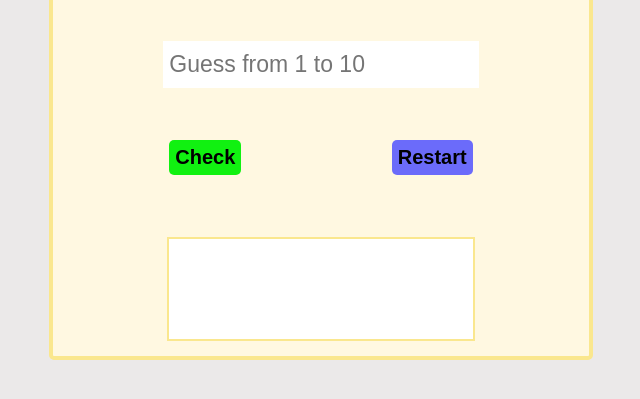
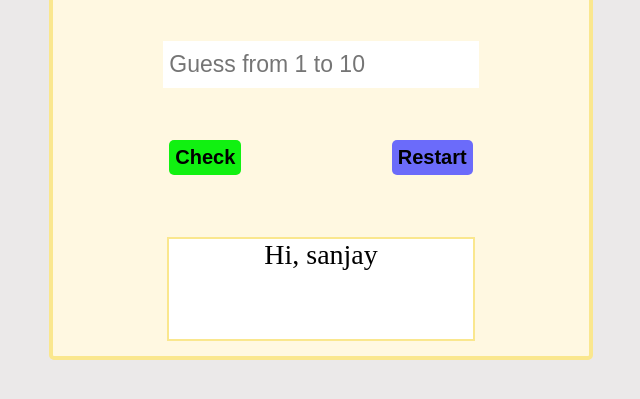
Before and after one commit to sanskarbhusal/Number_Guessing_Game, a plain HTML site: page index.html in a window 1280 px wide. Shown: the part 317-716 px from the top of the page, without its empty margins (319-959 px from the left). Drawn offline with Linux system fonts and the light colour scheme.

```diff
--- a/index.html
+++ b/index.html
@@ -124,7 +124,7 @@
             <button id="check-btn">Check</button>
             <button id="restart-btn">Restart</button>
         </div>
-        <div id="result-div" class="inner-container"></div>
+        <div id="result-div" class="inner-container"> Hi, sanjay</div>
     </div>
     <script>
         const input = document.getElementById("input");
```
